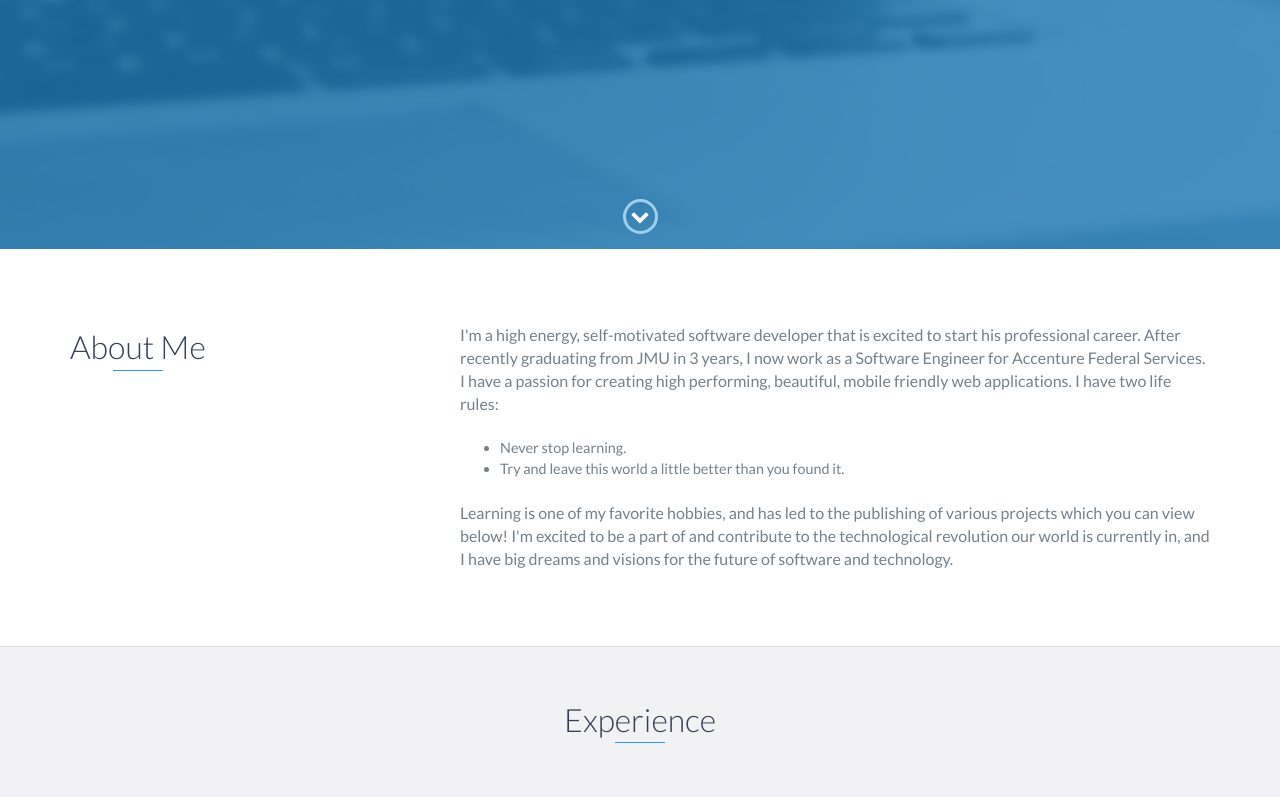
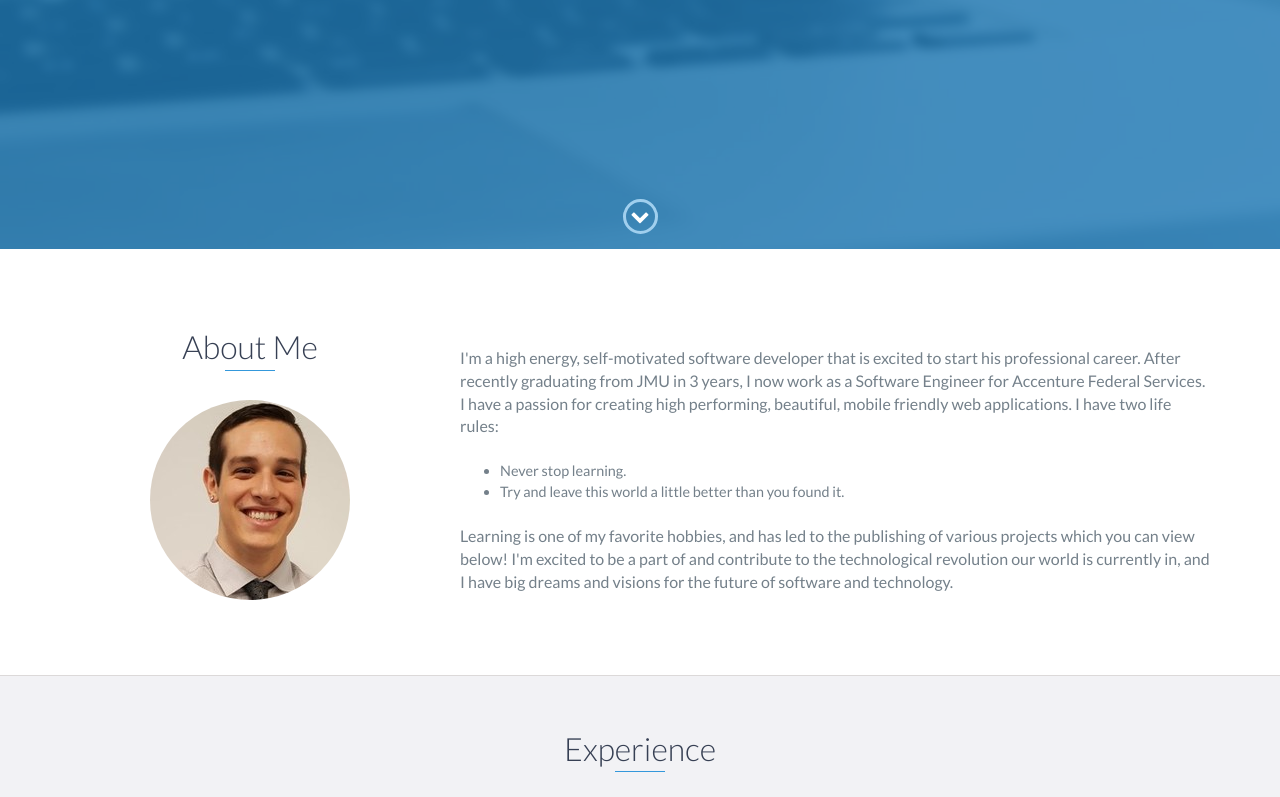
Before and after one commit to AlwaysAwakeBlake/personal_site, a website: page index.html in a window 1280 px wide. Shown: the part 551-1348 px from the top of the page. Drawn offline with nearby package versions, Linux system fonts and the light colour scheme.

Commit message:
Added round profile picture

```diff
--- a/index.html
+++ b/index.html
@@ -79,8 +79,14 @@
         <div class="container">
             <div class="row">
                 <div class="col-md-4">
-                    <h2 class="heading">About Me</h2>
+                    <div class="row" style="text-align: center">
+                        <h2 class="heading">About Me</h2>
+                    </div>
+                    <div class="row" style="text-align: center">
+                        <img style="border-radius: 50%" src="images/profile_picture.jpeg" />
+                    </div>
                 </div>
+                <br>
                 <div class="col-md-8">
                     <p>
                         I'm a high energy, self-motivated software developer that is excited to start his professional career. After recently graduating
```
